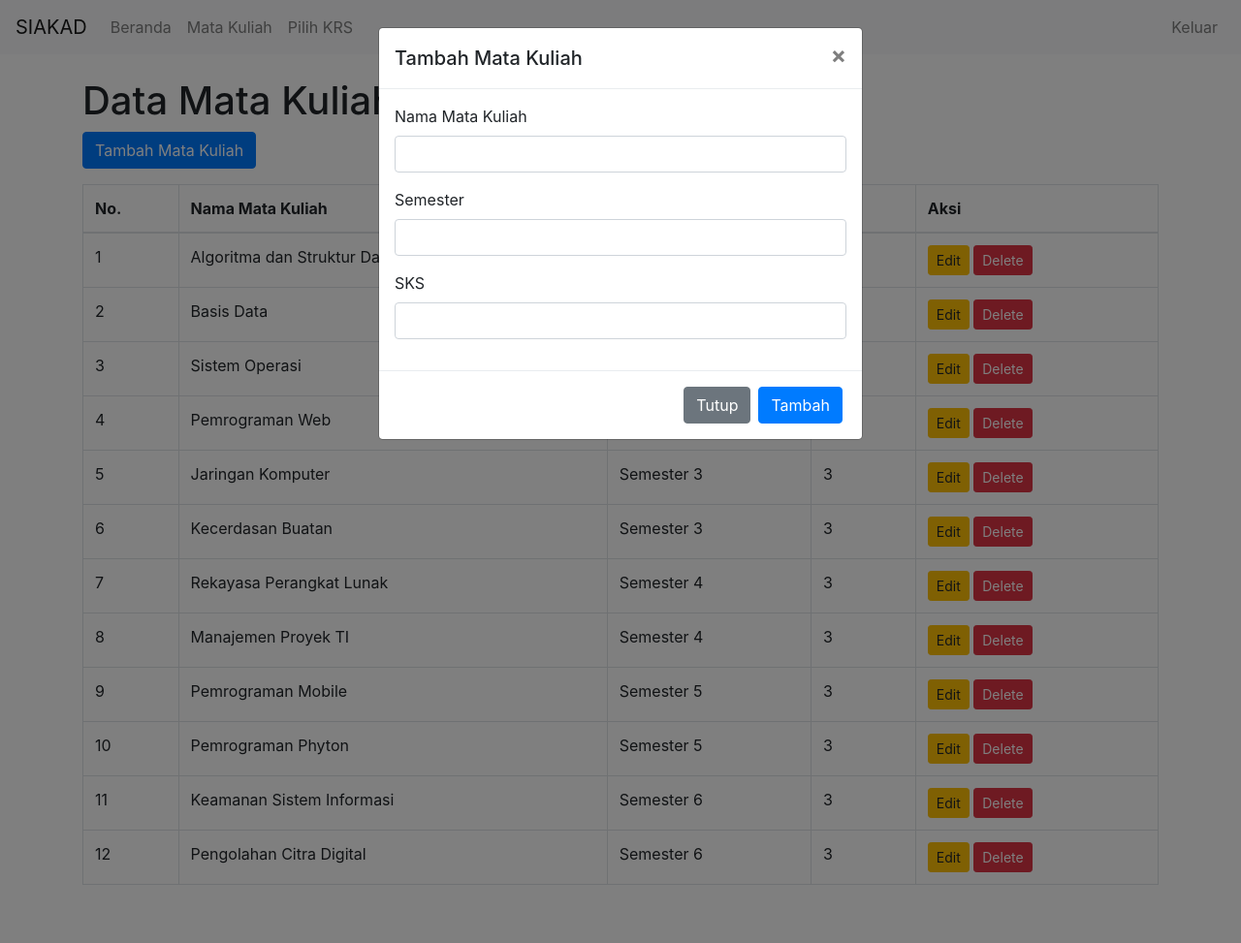
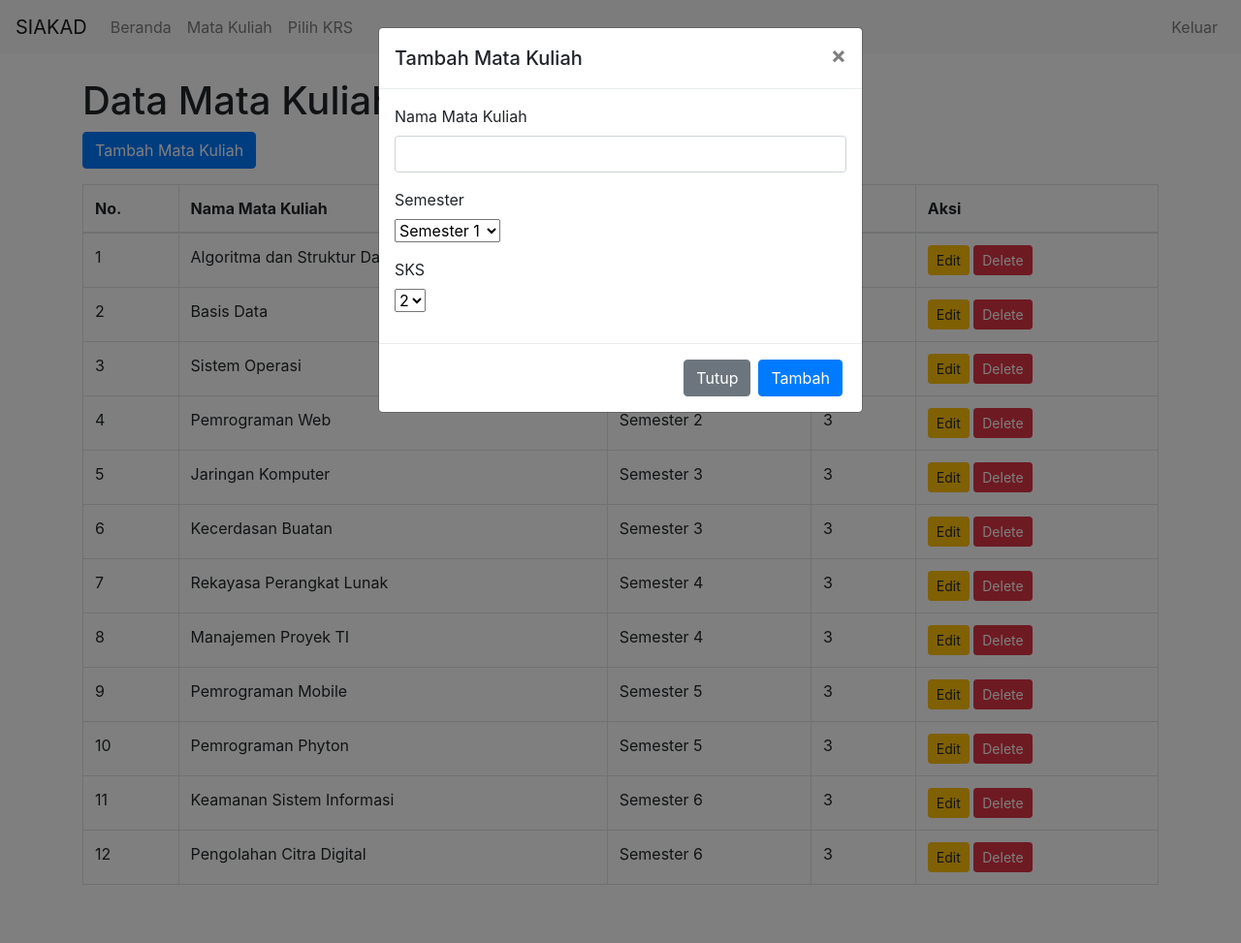
Before and after one commit to IrfanHarv/Simulasi-SIAKAD-with-Login-CRUD-and-Print-, a PHP site: page /courses.php in a window 1280 px wide, after a click on "Tambah Mata Kuliah". Shown: the whole page at 97% size. Run offline with PHP 8.4, Linux system fonts and the light colour scheme; a user stored in the database is signed in; data comes from the database, SQL or seed files in the repository.

Commit message:
initial commit

```diff
--- a/courses.php
+++ b/courses.php
@@ -82,11 +82,27 @@
                     </div>
                     <div class="form-group">
                         <label for="semester">Semester</label>
-                        <input type="text" class="form-control" id="semester" name="semester" required>
+                        <div>
+                            <select class="form-select" id="semester" name="semester" aria-label="Default select example">
+                                <option value="Semester 1">Semester 1</option>
+                                <option value="Semester 2">Semester 2</option>
+                                <option value="Semester 3">Semester 3</option>
+                                <option value="Semester 4">Semester 4</option>
+                                <option value="Semester 5">Semester 5</option>
+                                <option value="Semester 6">Semester 6</option>
+                                <option value="Semester 7">Semester 7</option>
+                                <option value="Semester 8">Semester 8</option>
+                            </select>
+                        </div>
                     </div>
                     <div class="form-group">
                         <label for="sks">SKS</label>
-                        <input type="text" class="form-control" id="sks" name="sks" required>
+                        <div>
+                            <select class="form-select" id="sks" name="sks" aria-label="Default select example">
+                                <option value="2">2</option>
+                                <option value="3">3</option>
+                            </select>
+                        </div>
                     </div>
                 </div>
                 <div class="modal-footer">
```
